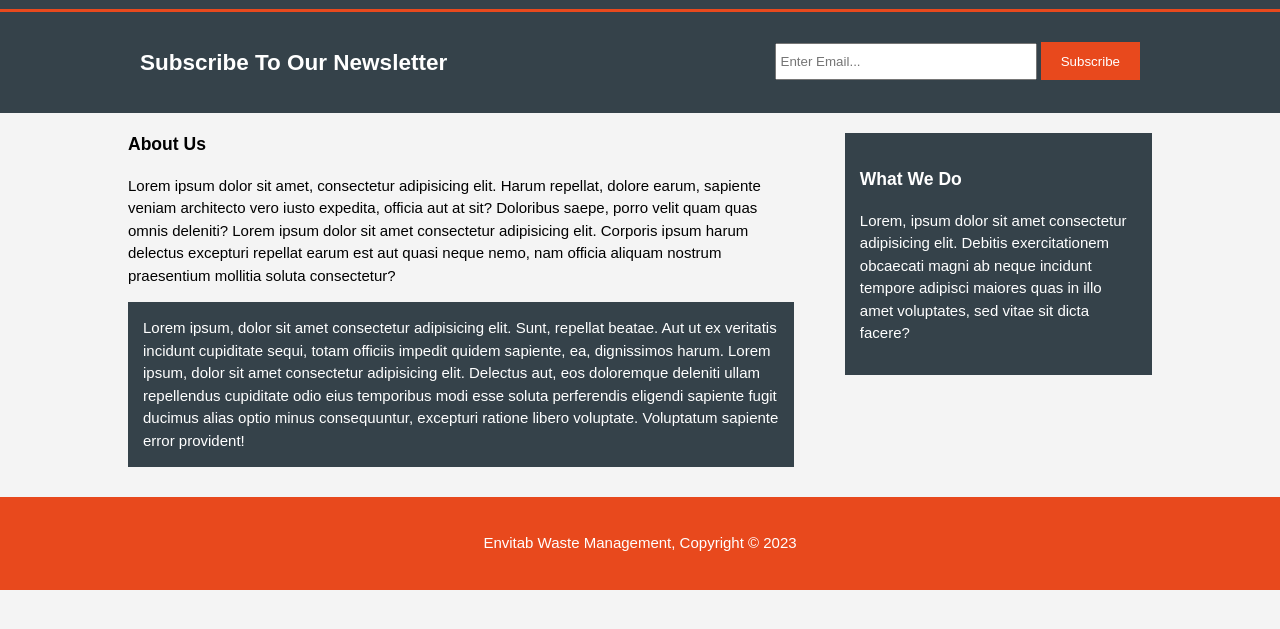
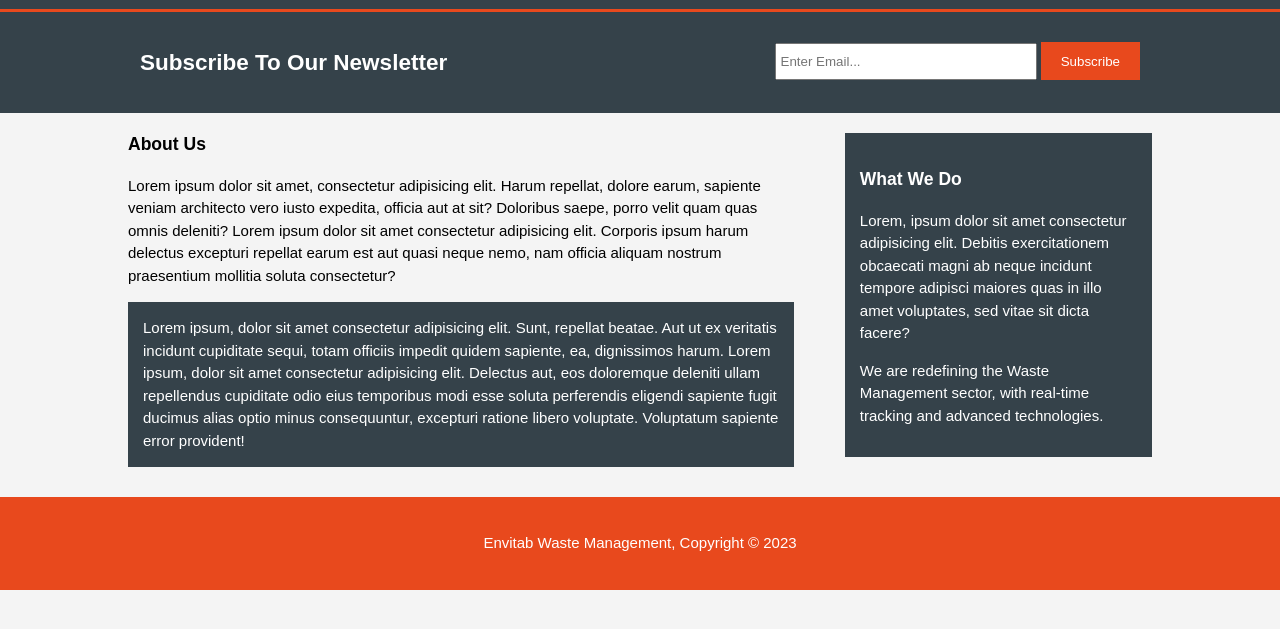
Before and after one commit to Tabintel/Building-Envitab, a plain HTML site: page about.html in a window 1280 px wide. Shown: the part 91-720 px from the top of the page. Drawn offline with Linux system fonts and the light colour scheme.

Commit message:
building Envitab

```diff
--- a/about.html
+++ b/about.html
@@ -54,6 +54,10 @@
           <p>
             Lorem, ipsum dolor sit amet consectetur adipisicing elit. Debitis exercitationem obcaecati magni ab neque incidunt tempore adipisci maiores quas in illo amet voluptates, sed vitae sit dicta facere?
           </p>
+
+          <p>
+            We are redefining the Waste Management sector, with real-time tracking and advanced technologies.
+          </p>
           </div>
         </aside>
       </div>
```
